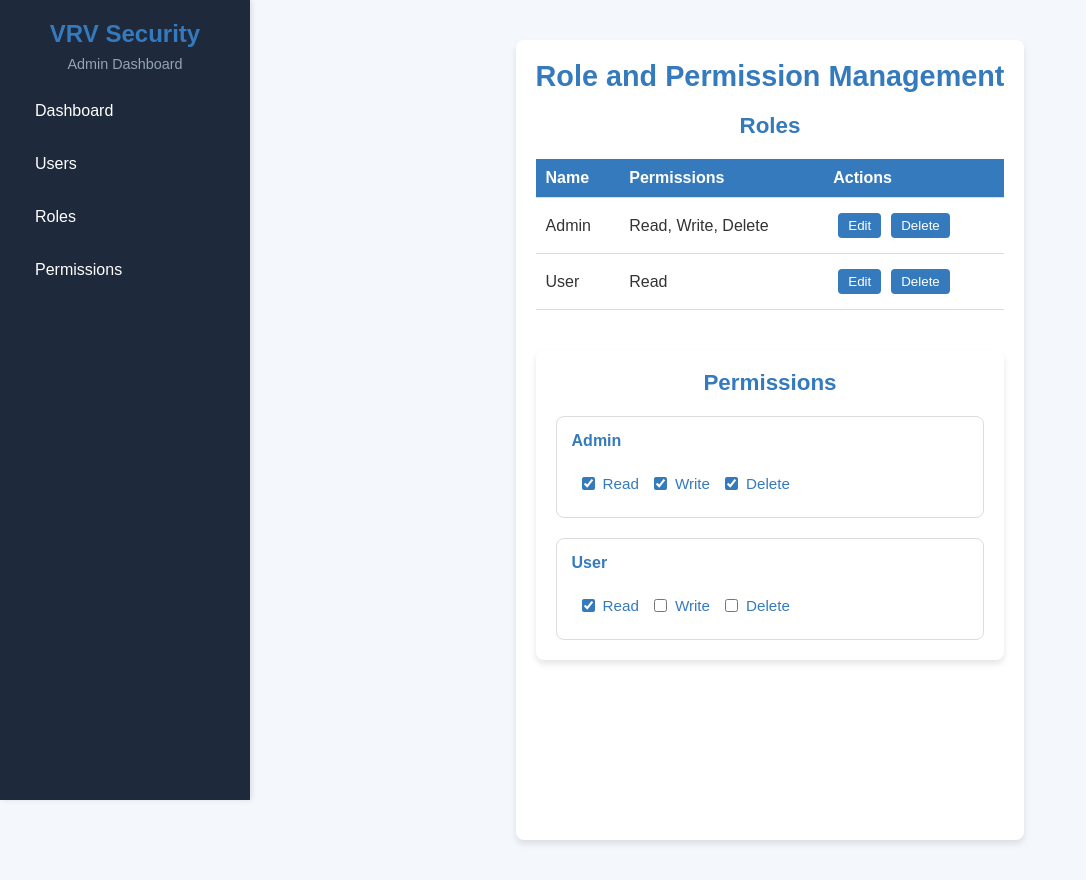
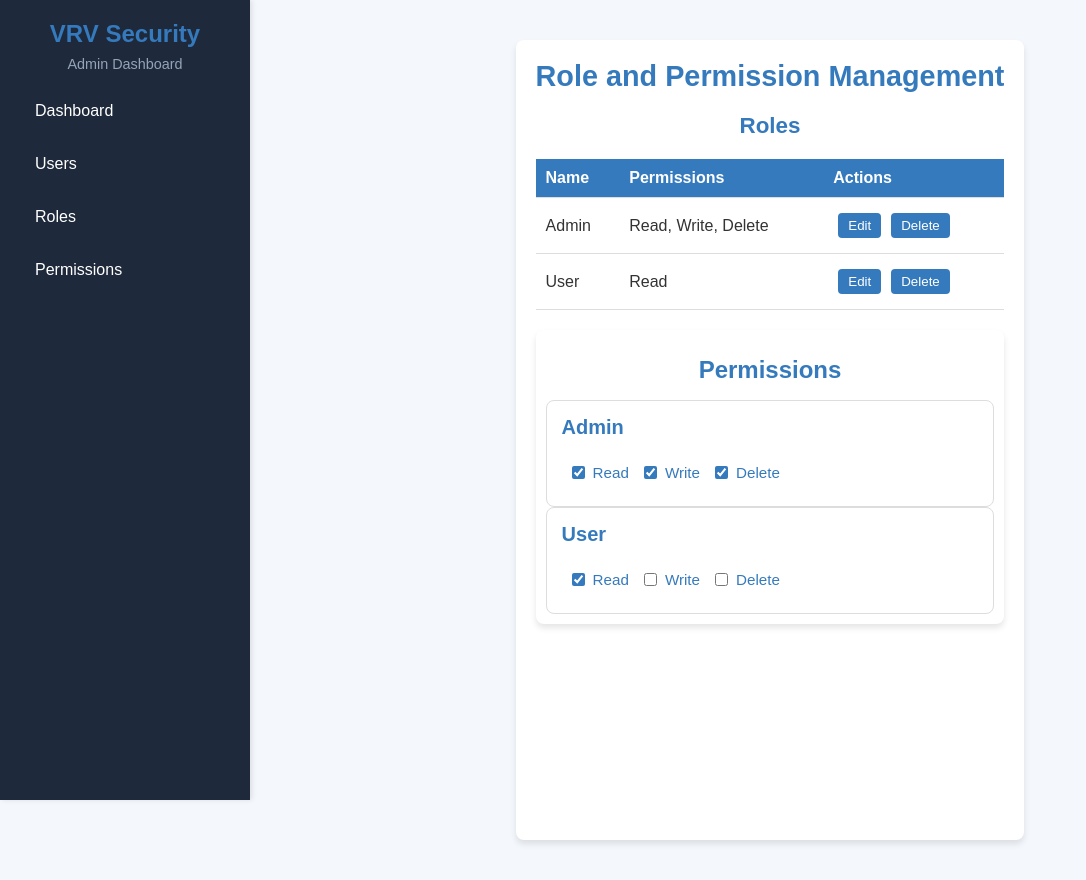
Before and after one commit to tropnicates/rbac_app, a React (Create React App) app: page /permissions in a window 1280 px wide. Shown: the whole page, without its empty margins (0-1086 px from the left). Built offline with nearby package versions, Linux system fonts and the light colour scheme.

Commit message:
css modified

```diff
--- a/src/assets/styles/Dashboard.css
+++ b/src/assets/styles/Dashboard.css
@@ -17,6 +17,7 @@ body {
 
   .dashboard-title-text {
     font-size: 2.5rem;
+    font-weight: bold;
     color: #357ABD;
   }
 
--- a/src/assets/styles/Roles.css
+++ b/src/assets/styles/Roles.css
@@ -72,6 +72,7 @@
   text-align: left;
   padding: 10px;
   border-bottom: 1px solid #ddd;
+  font-weight: 0.5rem;
 }
 
 .role-table th {
--- a/src/assets/styles/permissionList.css
+++ b/src/assets/styles/permissionList.css
@@ -1,14 +1,12 @@
 .permissions-list {
   width: 100%;
-  max-width: 900px;
-  margin: 20px auto;
-  padding: 20px;
+  /* max-width: 900px; */
+  padding: 10px;
   background-color: #fff;
   border-radius: 8px;
   box-shadow: 0 4px 6px rgba(0, 0, 0, 0.1);
   display: flex;
   flex-direction: column;
-  gap: 20px;
 }
 
 .title{
@@ -18,16 +16,9 @@
   flex-direction: column;
   align-items: center;
   justify-content: center;
-  font-size: 1.4rem;
-
-}
-
-.container-list {
-  font-size: 1.6rem;
-  font-weight: 600;
-  /* color: #4A90E2; */
-  margin-bottom: 20px;
-  text-align: left;
+  font-size: 1.5rem;
+  margin-bottom: 1rem;
+  margin-top: 1rem;
 }
 
 .role-permissions {
@@ -44,30 +35,24 @@
   background-color: #f9fafc;
 }
 
-.role {
-  font-size: 1.2rem;
-  font-weight: 500;
-  color: #333;
-  margin-bottom: 10px;
-}
-
 .rolename{
   font-weight: bold;
   color: #357ABD;
-
+  font-size: 1.25rem;
 }
 
 .permissions-checkboxes {
   display: flex;
   flex-wrap: wrap;
   gap: 15px;
+  font-size: 1rem;
 }
 
 .checkbox-label {
   display: flex;
   align-items: center;
   gap: 8px;
-  font-size: 1rem;
+  font-size: 1.5rem;
   color: #555;
   cursor: pointer;
   transition: color 0.3s ease;
```
Also changed, not shown: src/assets/styles/users.css (line endings or trailing spaces), src/pages/Users.js (line endings or trailing spaces).
